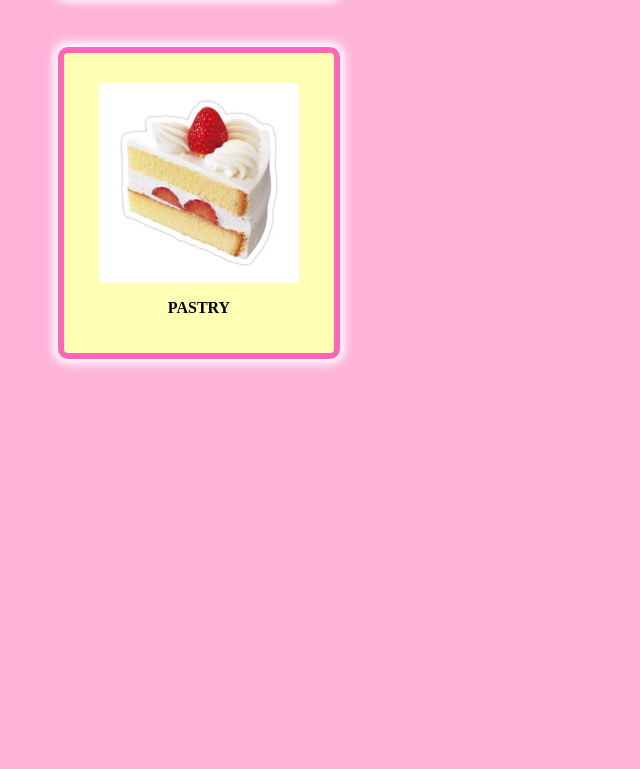
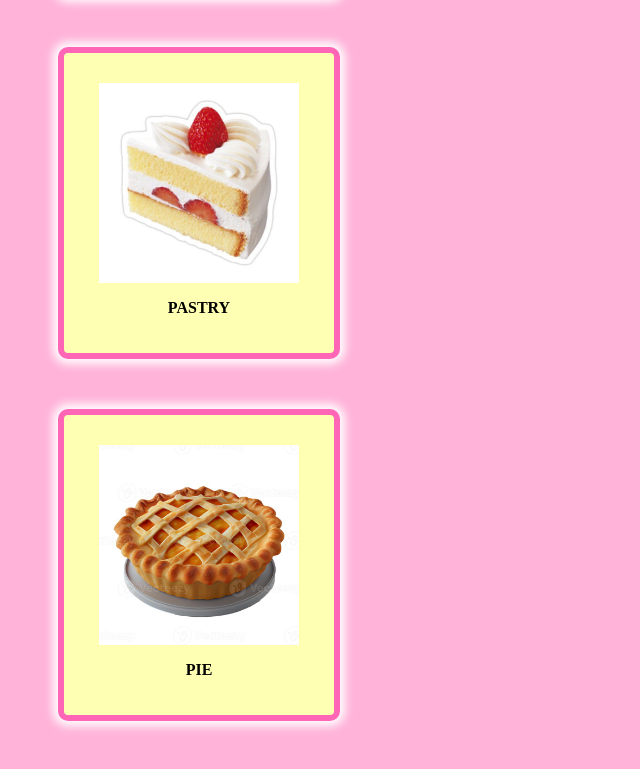
Before and after one commit to kanishkabhange/bakery, a plain HTML site: page index.html in a window 1280 px wide. Shown: the part 1361-2130 px from the top of the page, without its empty margins (0-640 px from the left). Before the commit the page ends 1770 px from the top, so only its background shows below. Drawn offline with Linux system fonts and the light colour scheme; a web font is replaced by a local one.

Commit message:
pie added

```diff
--- a/index.html
+++ b/index.html
@@ -27,6 +27,10 @@
         <img src="./images/pastry.jpeg" class="product-image">
         <p class="back">PASTRY</p>
     </div>
+    <div class="product-card">
+        <img src="./images/pie.jpeg" class="product-image">
+        <p class="back">PIE</p>
+    </div>
 
 </body>
 </html>
```
